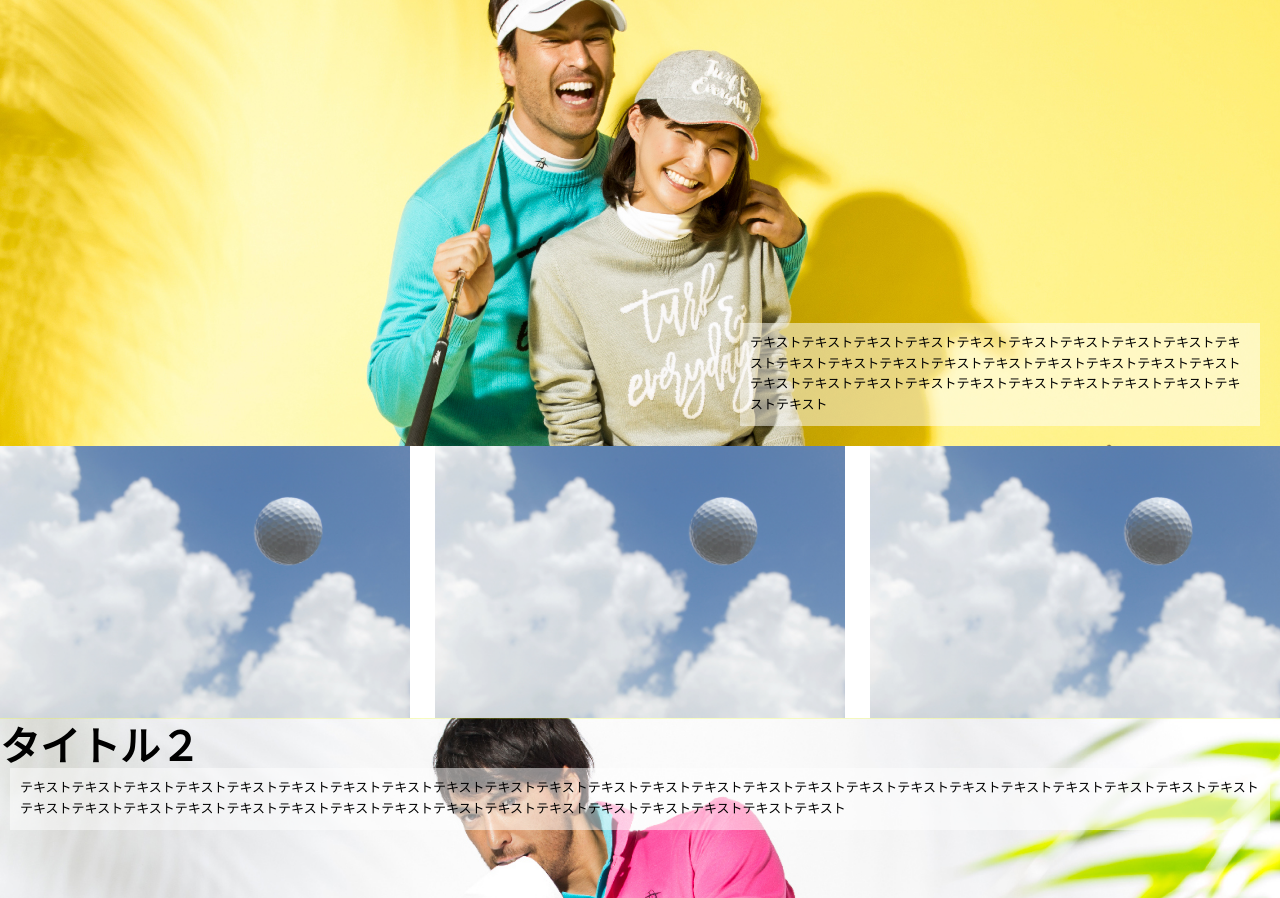
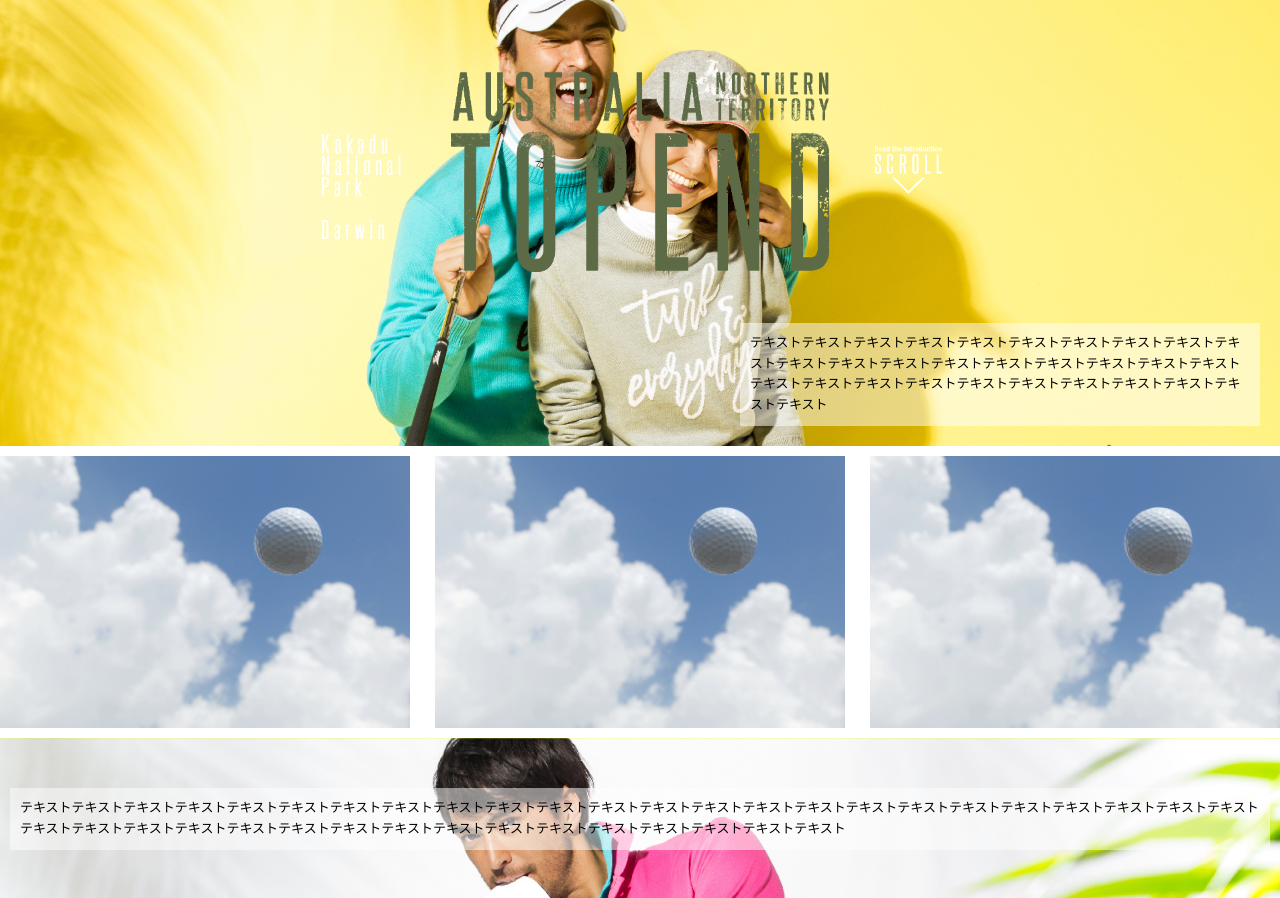
Before and after one commit to natsukotoma/fashion, a plain HTML site: page index.html in a window 1280 px wide. Shown: the part 54-952 px from the top of the page. Drawn offline with Linux system fonts and the light colour scheme.

Commit message:
要素を天地、左右中央揃え

```diff
--- a/css/style.css
+++ b/css/style.css
@@ -48,10 +48,35 @@ section .text_box{
 
 }
 .sec_1 .title_1{
-	margin:0 auto;
-	display: block;
-	text-align: center;
+	position: absolute;
+	top: 0;
+	bottom: 0;
+	left: 0;
+	right: 0;
+	width: 50%;
+	height: 50%;
+	margin: auto;
 }
+.sec_2 h2.title_2{
+	position: absolute;
+	top: 50%;
+	left: 50%;
+	transform: translate(-50%, -50%);
+}
+.sec_3 .flex_container{
+	display: flex;
+	align-items: center; /* 縦方向中央揃え */
+	justify-content: center; /* 横方向中央揃え */
+	height: 50%;
+}
+.sec_3 .title_3{
+	width: 500px;
+}
+
+
+
+
+
 /* タブレット～PC*/
 @media (min-width: 768px){
 	section.scene {
@@ -82,7 +107,7 @@ section .text_box{
 	ul.item_list_f li{
 		float: left;
 		width: 32%;
-		margin-right: 2%;
+		margin: 10px 2% 10px 0;
 	}
 	ul.item_list_f li:last-child{
 		margin-right: 0%;
--- a/index.html
+++ b/index.html
@@ -19,7 +19,7 @@
 <div class="contents">
 	<section class="sec_1 scene">
 		<h2>タイトル1</h2>
-		<div class="title_1"><!--<img src="images/title_1.png">--></div>
+		<div class="title_1"><img src="images/title_1.png"></div>
 		<div>
 		<p class="text_box">テキストテキストテキストテキストテキストテキストテキストテキストテキストテキストテキストテキストテキストテキストテキストテキストテキストテキストテキストテキストテキストテキストテキストテキストテキストテキストテキストテキストテキストテキスト
 		</p>
@@ -34,7 +34,7 @@
 	</div>
 
 	<section class="sec_2 scene">
-		<h2>タイトル２</h2>
+		<h2 class="title_2">FASHION IN SPECE<br>FOR CREATE WORK</h2>
 		<div>
 		<p class="text_box">テキストテキストテキストテキストテキストテキストテキストテキストテキストテキストテキストテキストテキストテキストテキストテキストテキストテキストテキストテキストテキストテキストテキストテキストテキストテキストテキストテキストテキストテキストテキストテキストテキストテキストテキストテキストテキストテキストテキストテキスト</p>
 		</div>
@@ -50,6 +50,7 @@
 
 	<section class="sec_3 scene">
 		<h2>タイトル3</h2>
+		<div class="flex_container"><div class="title_3"><img src="images/title_1.png"></div></div>
 		<div>
 		<p class="text_box">テキストテキストテキストテキストテキストテキストテキストテキストテキストテキストテキストテキストテキストテキストテキストテキストテキストテキストテキストテキストテキストテキストテキストテキストテキストテキストテキストテキストテキストテキストテキストテキストテキストテキストテキストテキストテキストテキストテキストテキスト</p>
 		</div>
```
